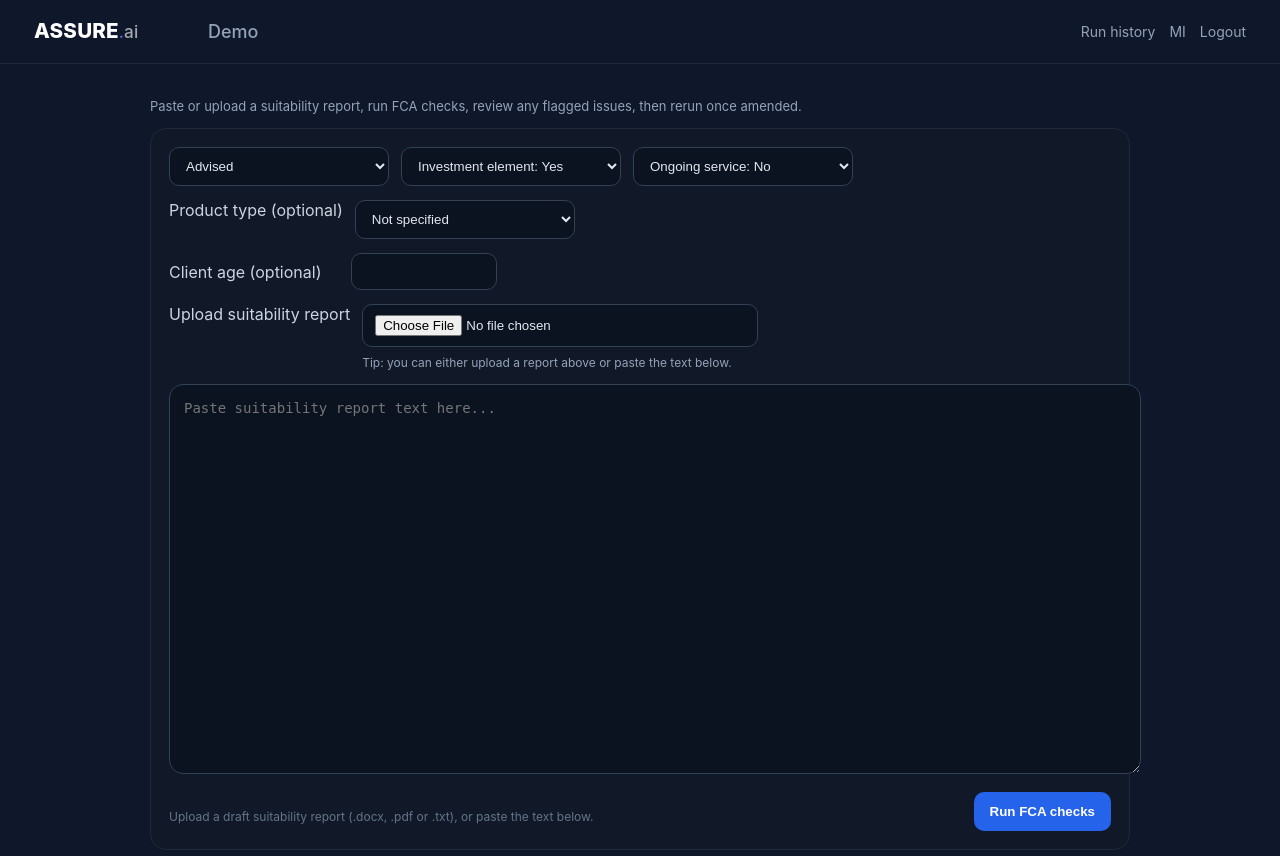
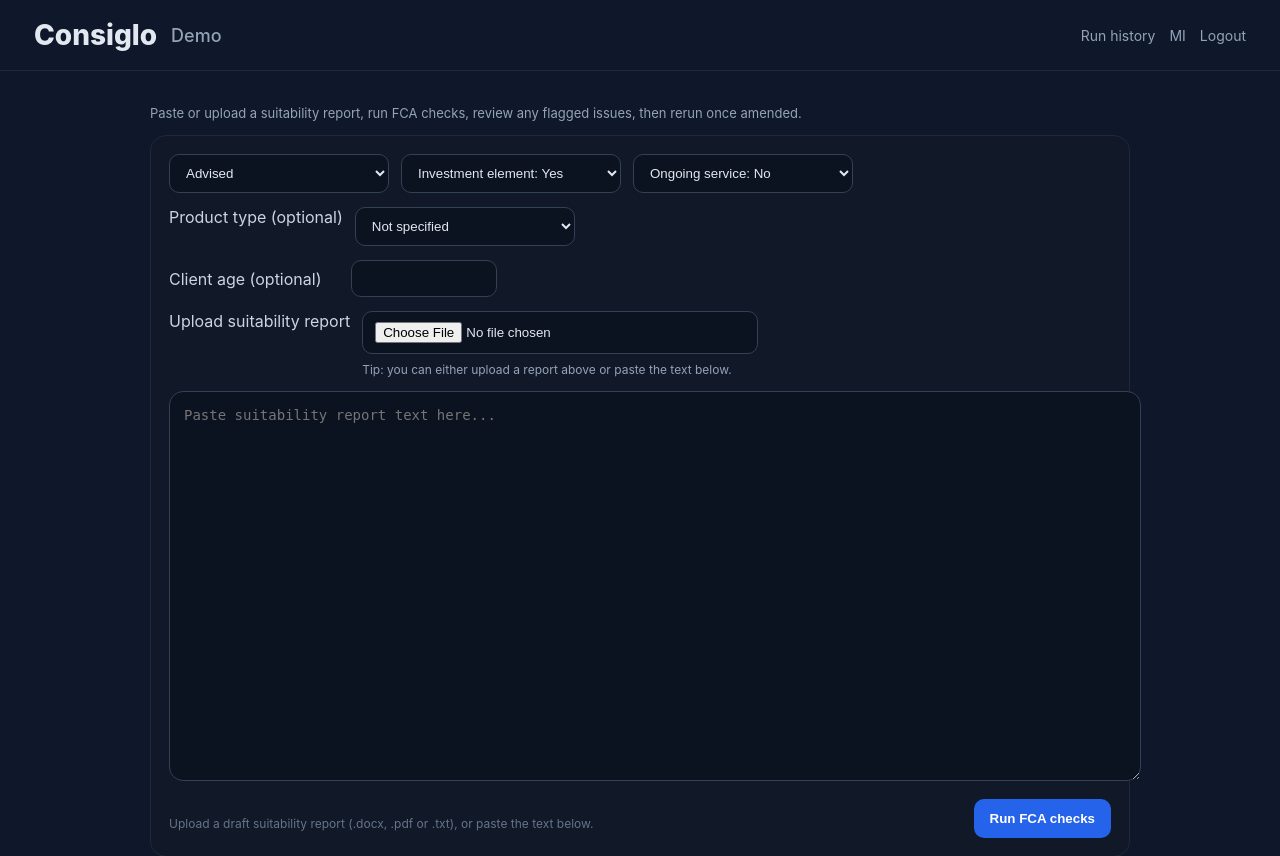
Before and after one commit to AssureAI/assure-fca-monitor, a FastAPI app: template templates/demo.html in a window 1280 px wide. Shown: the top 856 px of the page. Run offline with FastAPI, Linux system fonts and the light colour scheme; the template is opened without the code that fills it, so the values that code supplies are empty; parts of the project's set-up code (start-up, migrations or seed data) failed here and were passed over.

Commit message:
Update demo.html

```diff
--- a/templates/demo.html
+++ b/templates/demo.html
@@ -189,7 +189,7 @@ textarea.disabled {
 <body>
   <header>
     <div class="logo-row">
-      <img src="/static/logo-dark.svg" width="160" alt="RuleGrid"/>
+      <div style="font-size:28px;font-weight:800;">Consiglo</div>
       <span>Demo</span>
     </div>
 
```
